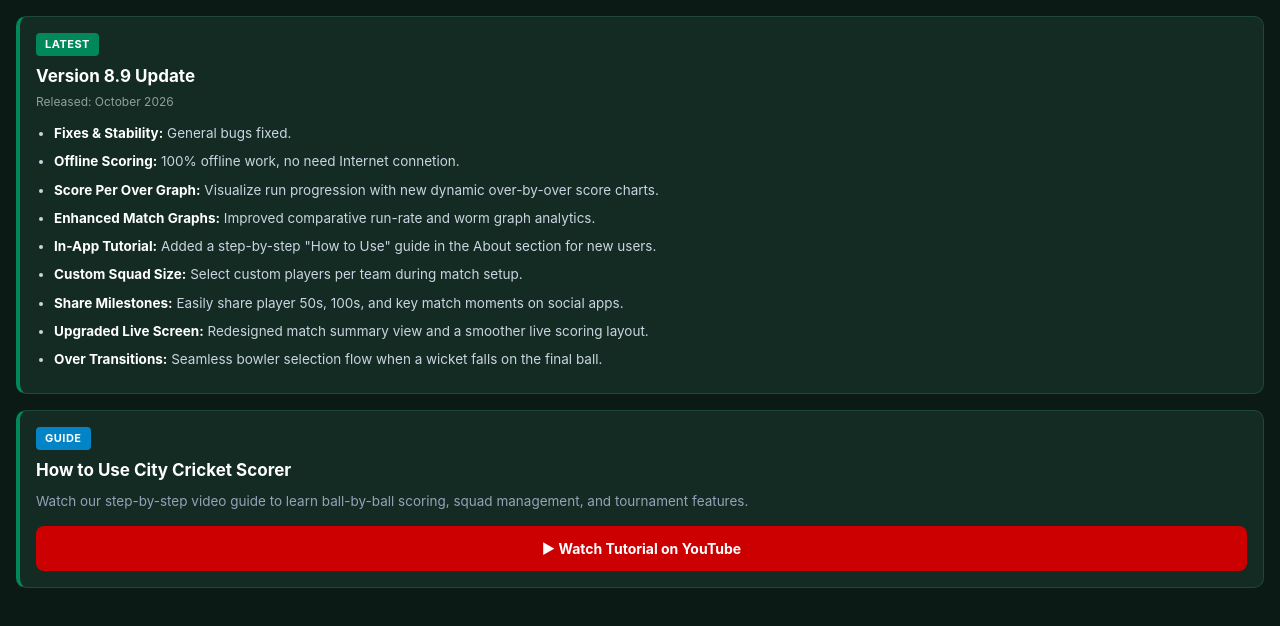
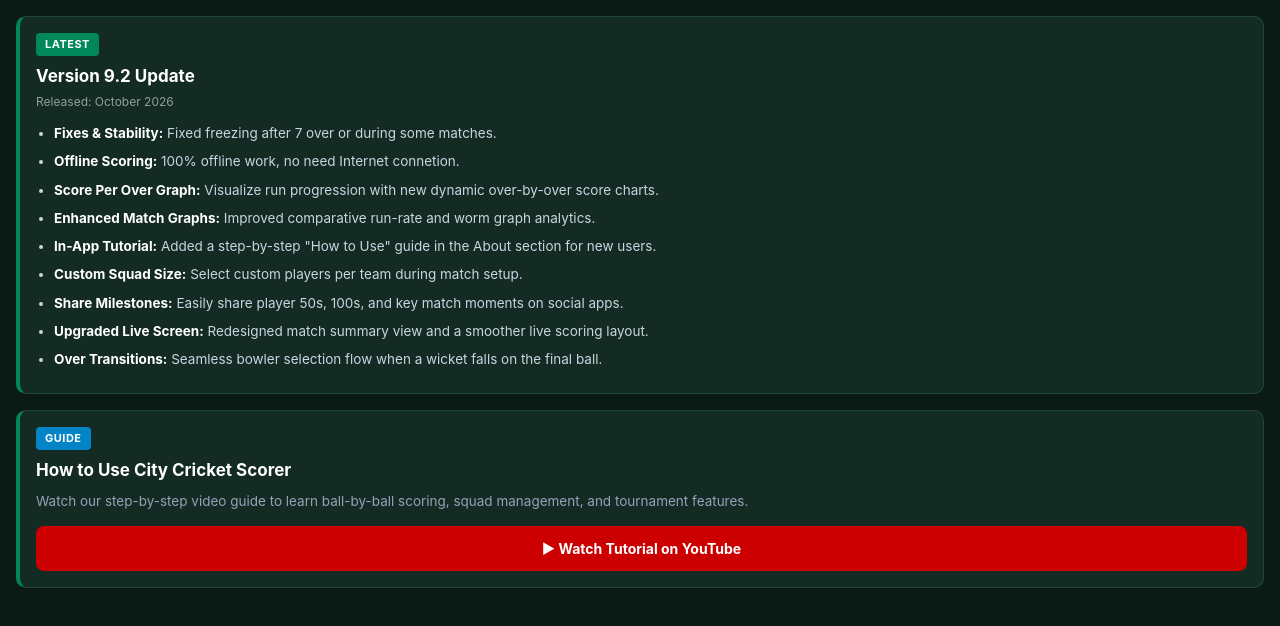
Before and after one commit to IamAnisurrahman/citycricketscorer-whats-new, a plain HTML site: page index.html in a window 1280 px wide. Drawn offline with Linux system fonts and the light colour scheme.

Commit message:
Update version to 9.2 and improve release notes

```diff
--- a/index.html
+++ b/index.html
@@ -82,10 +82,10 @@
     <div class="badge-container">
       <span class="badge">Latest</span>
     </div>
-    <div class="version-title">Version 8.9 Update</div>
+    <div class="version-title">Version 9.2 Update</div>
     <div class="release-date">Released: October 2026</div>
     <ul>
-      <li><strong>Fixes & Stability:</strong> General bugs fixed.</li>
+      <li><strong>Fixes & Stability:</strong> Fixed freezing after 7 over or during some matches.</li>
       <li><strong>Offline Scoring:</strong> 100% offline work, no need Internet connetion.</li>
       <li><strong>Score Per Over Graph:</strong> Visualize run progression with new dynamic over-by-over score charts.</li>
       <li><strong>Enhanced Match Graphs:</strong> Improved comparative run-rate and worm graph analytics.</li>
```
